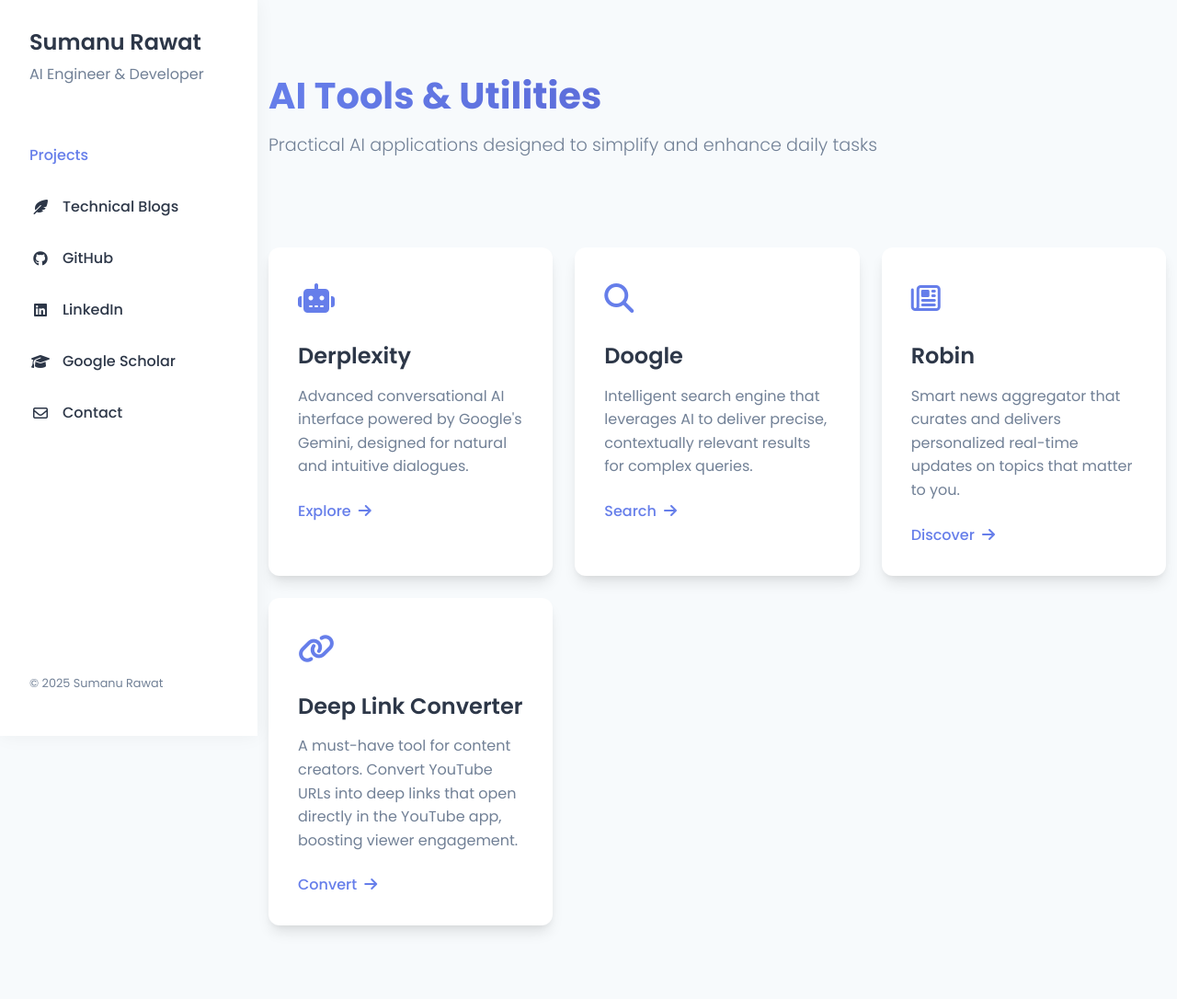
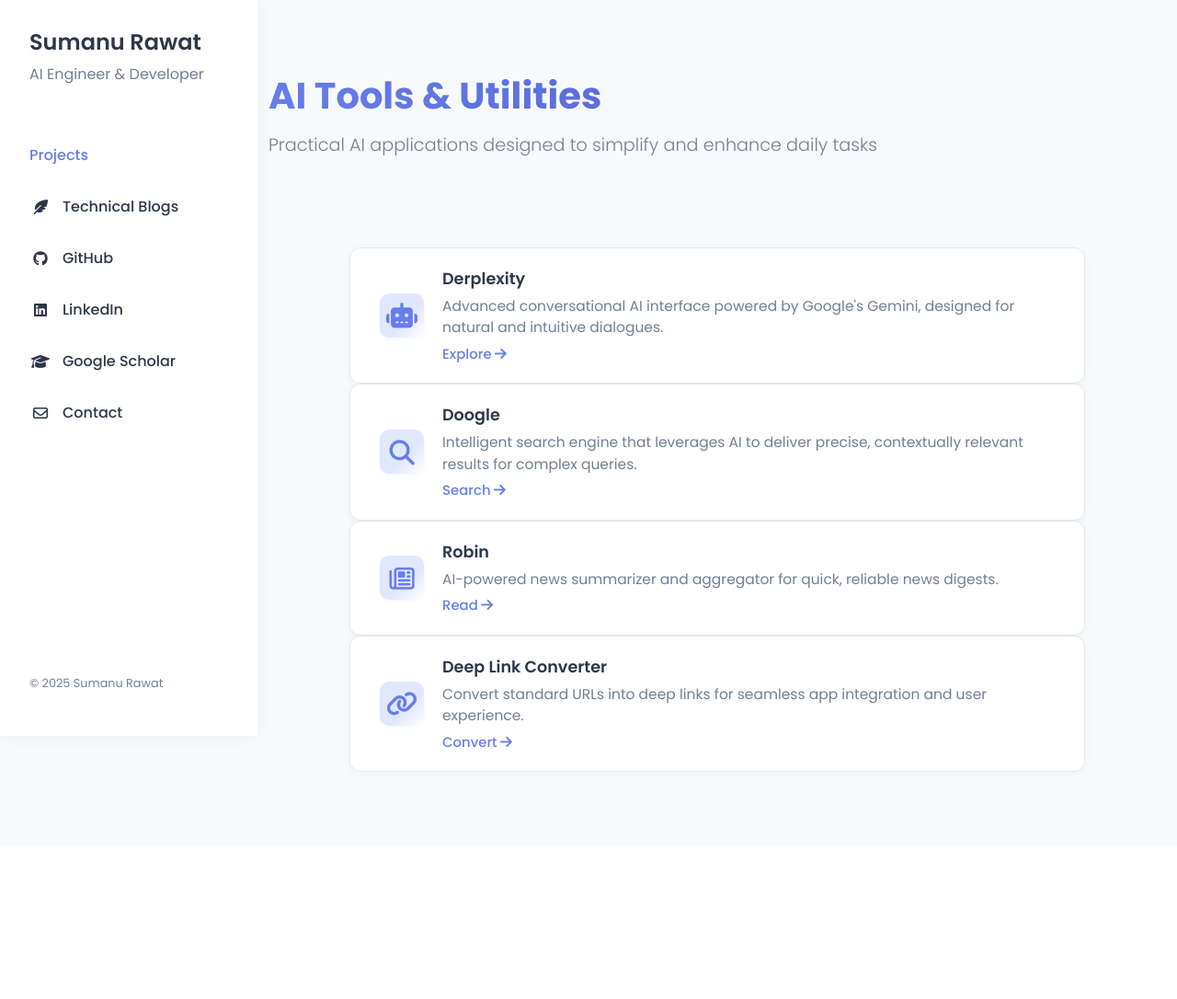
Before and after one commit to sumanurawat/phoenix, a Flask app: page / in a window 1280 px wide. Shown: the whole page at 92% size. After the commit the page ends 841 px from the top, so only its background shows below. Run offline with Flask 3, Linux system fonts and the light colour scheme.

Commit message:
update layout

```diff
--- a/static/style.css
+++ b/static/style.css
@@ -136,55 +136,107 @@ body {
   padding: 2rem 0;
 }
 
-.project-card {
-  background-color: var(--card-bg);
-  border-radius: var(--border-radius);
-  box-shadow: var(--card-shadow);
-  padding: 2rem;
-  height: 100%;
-  transition: transform var(--transition-speed), box-shadow var(--transition-speed);
-  position: relative;
-  overflow: hidden;
+.project-list {
+  width: 100%;
+  max-width: 800px;
+  margin: 0 auto;
+  display: flex;
+  flex-direction: column;
+  gap: 0;
 }
 
-.project-card:hover {
-  transform: translateY(-10px);
-  box-shadow: 0 20px 25px -5px rgba(0, 0, 0, 0.1), 0 10px 10px -5px rgba(0, 0, 0, 0.04);
+.project-list-item {
+  display: flex;
+  align-items: center;
+  gap: 1.25rem;
+  background: #fff;
+  border-radius: 12px;
+  border: 1px solid #e5e7eb;
+  box-shadow: 0 2px 8px rgba(0,0,0,0.04);
+  padding: 1.25rem 2rem;
+  margin-bottom: 0;
+  min-height: 90px;
+  transition: box-shadow 0.2s, background 0.2s, border 0.2s;
+  position: relative;
 }
 
-.project-icon {
-  color: var(--primary-color);
-  font-size: 2rem;
-  margin-bottom: 1.5rem;
+.project-list-item:not(:last-child)::after {
+  content: '';
+  position: absolute;
+  left: 70px;
+  right: 0;
+  bottom: 0;
+  height: 1px;
+  background: #f1f5f9;
 }
 
-.project-card h3 {
-  font-size: 1.5rem;
-  font-weight: 600;
-  margin-bottom: 1rem;
-  color: var(--text-color);
+.project-list-item:hover {
+  background: #f7faff;
+  box-shadow: 0 4px 16px rgba(102,126,234,0.08);
+  border-color: var(--primary-color);
 }
 
-.project-card p {
-  color: var(--text-light);
-  margin-bottom: 1.5rem;
-  line-height: 1.6;
+.project-list-icon {
+  flex-shrink: 0;
+  width: 48px;
+  height: 48px;
+  display: flex;
+  align-items: center;
+  justify-content: center;
+  background: linear-gradient(135deg, #e0e7ff 60%, #fff 100%);
+  border-radius: 10px;
+  font-size: 1.7rem;
+  color: var(--primary-color);
+  box-shadow: 0 1px 4px rgba(102,126,234,0.07);
 }
 
-.project-cta {
-  display: inline-block;
+.project-list-content {
+  flex: 1;
+  display: flex;
+  flex-direction: column;
+  gap: 0.2rem;
+}
+
+.project-list-title {
+  font-size: 1.1rem;
+  font-weight: 600;
+  color: var(--text-color);
+  margin-bottom: 0.1rem;
+}
+
+.project-list-desc {
+  color: var(--text-light);
+  font-size: 0.97rem;
+  margin-bottom: 0.2rem;
+}
+
+.project-list-cta {
   color: var(--primary-color);
   font-weight: 500;
-  transition: transform var(--transition-speed);
+  font-size: 0.93rem;
+  display: inline-flex;
+  align-items: center;
+  gap: 0.2rem;
+  transition: color 0.2s;
 }
 
-.project-cta i {
-  transition: transform var(--transition-speed);
-  margin-left: 0.25rem;
+.project-list-item:hover .project-list-cta {
+  color: var(--primary-dark);
 }
 
-.project-card:hover .project-cta i {
-  transform: translateX(5px);
+@media (max-width: 600px) {
+  .project-list-item {
+    flex-direction: column;
+    align-items: flex-start;
+    padding: 1rem 1rem;
+    min-height: 70px;
+  }
+  .project-list-icon {
+    margin-bottom: 0.5rem;
+  }
+  .project-list-content {
+    width: 100%;
+  }
 }
 
 /* Mobile Toggle Button */
@@ -239,18 +291,6 @@ body {
 
   .hero .lead {
     font-size: 1rem;
-  }
-
-  .project-card {
-    padding: 1.5rem;
-  }
-
-  .project-icon {
-    font-size: 1.75rem;
-  }
-
-  .project-card h3 {
-    font-size: 1.25rem;
   }
 }
 
--- a/templates/index.html
+++ b/templates/index.html
@@ -61,66 +61,56 @@
 
             <section id="projects" class="projects">
                 <div class="container">
-                    <div class="row g-4">
-                        <div class="col-md-6 col-lg-4">
+                    <div class="project-list">
                         <a href="{{ url_for('derplexity') }}" class="text-decoration-none">
-                                <div class="project-card">
-                                    <div class="project-icon">
+                            <div class="project-list-item">
+                                <div class="project-list-icon">
                                     <i class="fas fa-robot"></i>
                                 </div>
-                                    <h3>Derplexity</h3>
-                                    <p>Advanced conversational AI interface powered by Google's Gemini, designed for natural and intuitive dialogues.</p>
-                                    <div class="project-cta">
-                                        <span>Explore <i class="fas fa-arrow-right"></i></span>
+                                <div class="project-list-content">
+                                    <div class="project-list-title">Derplexity</div>
+                                    <div class="project-list-desc">Advanced conversational AI interface powered by Google's Gemini, designed for natural and intuitive dialogues.</div>
+                                    <div class="project-list-cta">Explore <i class="fas fa-arrow-right"></i></div>
                                 </div>
                             </div>
                         </a>
-                        </div>
-
-                        <div class="col-md-6 col-lg-4">
                         <a href="{{ url_for('doogle') }}" class="text-decoration-none">
-                                <div class="project-card">
-                                    <div class="project-icon">
+                            <div class="project-list-item">
+                                <div class="project-list-icon">
                                     <i class="fas fa-search"></i>
                                 </div>
-                                    <h3>Doogle</h3>
-                                    <p>Intelligent search engine that leverages AI to deliver precise, contextually relevant results for complex queries.</p>
-                                    <div class="project-cta">
-                                        <span>Search <i class="fas fa-arrow-right"></i></span>
+                                <div class="project-list-content">
+                                    <div class="project-list-title">Doogle</div>
+                                    <div class="project-list-desc">Intelligent search engine that leverages AI to deliver precise, contextually relevant results for complex queries.</div>
+                                    <div class="project-list-cta">Search <i class="fas fa-arrow-right"></i></div>
                                 </div>
                             </div>
                         </a>
-                        </div>
-
-                        <div class="col-md-6 col-lg-4">
                         <a href="{{ url_for('robin.robin_page') }}" class="text-decoration-none">
-                                <div class="project-card">
-                                    <div class="project-icon">
+                            <div class="project-list-item">
+                                <div class="project-list-icon">
                                     <i class="far fa-newspaper"></i>
                                 </div>
-                                    <h3>Robin</h3>
-                                    <p>Smart news aggregator that curates and delivers personalized real-time updates on topics that matter to you.</p>
-                                    <div class="project-cta">
-                                        <span>Discover <i class="fas fa-arrow-right"></i></span>
+                                <div class="project-list-content">
+                                    <div class="project-list-title">Robin</div>
+                                    <div class="project-list-desc">AI-powered news summarizer and aggregator for quick, reliable news digests.</div>
+                                    <div class="project-list-cta">Read <i class="fas fa-arrow-right"></i></div>
                                 </div>
                             </div>
                         </a>
-                        </div>
-
-                        <div class="col-md-6 col-lg-4">
                         <a href="{{ url_for('deeplink.show_deeplink') }}" class="text-decoration-none">
-                                <div class="project-card">
-                                    <div class="project-icon">
+                            <div class="project-list-item">
+                                <div class="project-list-icon">
                                     <i class="fas fa-link"></i>
                                 </div>
-                                    <h3>Deep Link Converter</h3>
-                                    <p>A must-have tool for content creators. Convert YouTube URLs into deep links that open directly in the YouTube app, boosting viewer engagement.</p>
-                                    <div class="project-cta">
-                                        <span>Convert <i class="fas fa-arrow-right"></i></span>
+                                <div class="project-list-content">
+                                    <div class="project-list-title">Deep Link Converter</div>
+                                    <div class="project-list-desc">Convert standard URLs into deep links for seamless app integration and user experience.</div>
+                                    <div class="project-list-cta">Convert <i class="fas fa-arrow-right"></i></div>
                                 </div>
                             </div>
                         </a>
-                        </div>
+                        <!-- Add more projects here in the same format -->
                     </div>
                 </div>
             </section>
```
Lines whose indentation alone changed are shown as unchanged.
